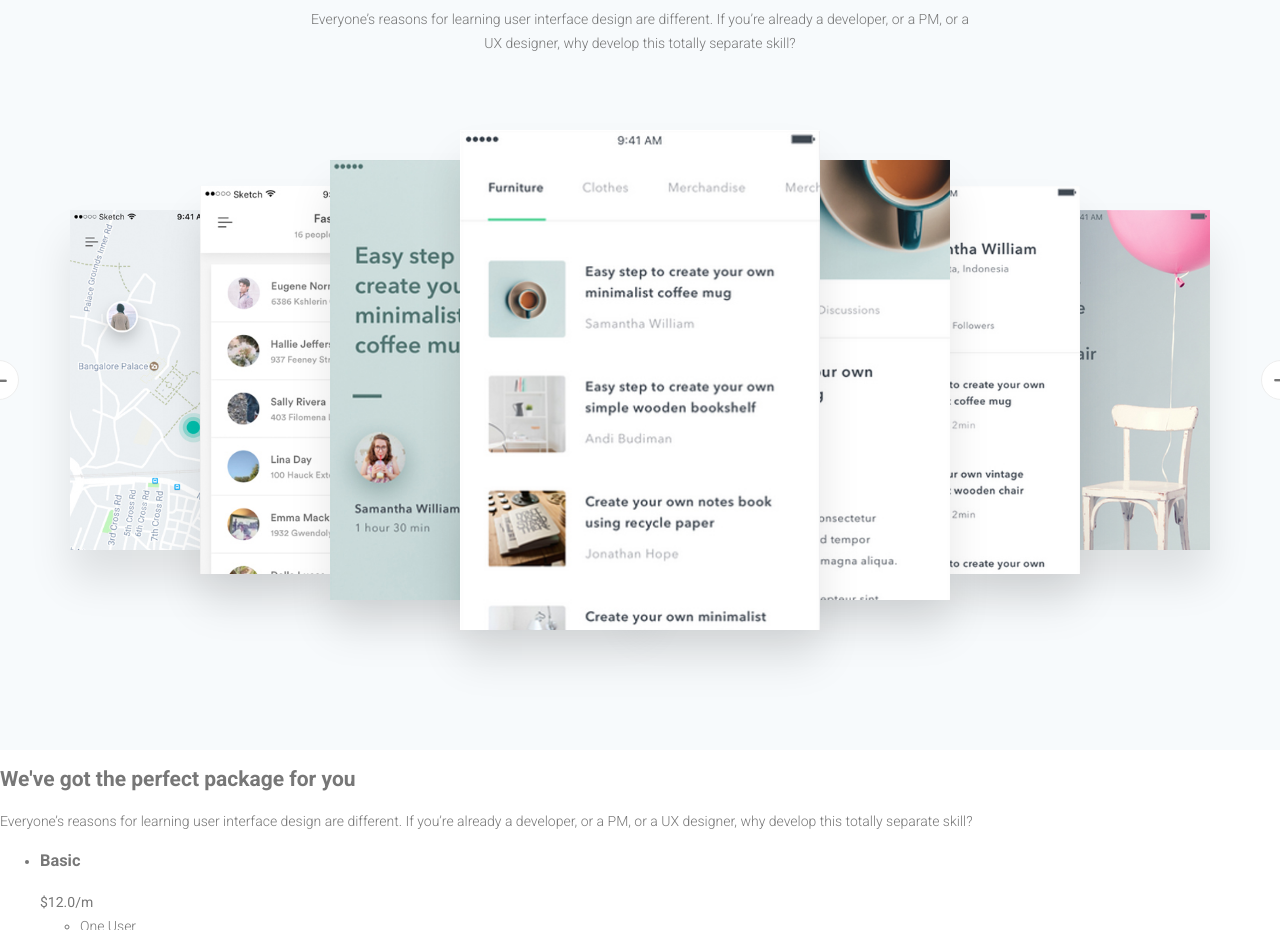
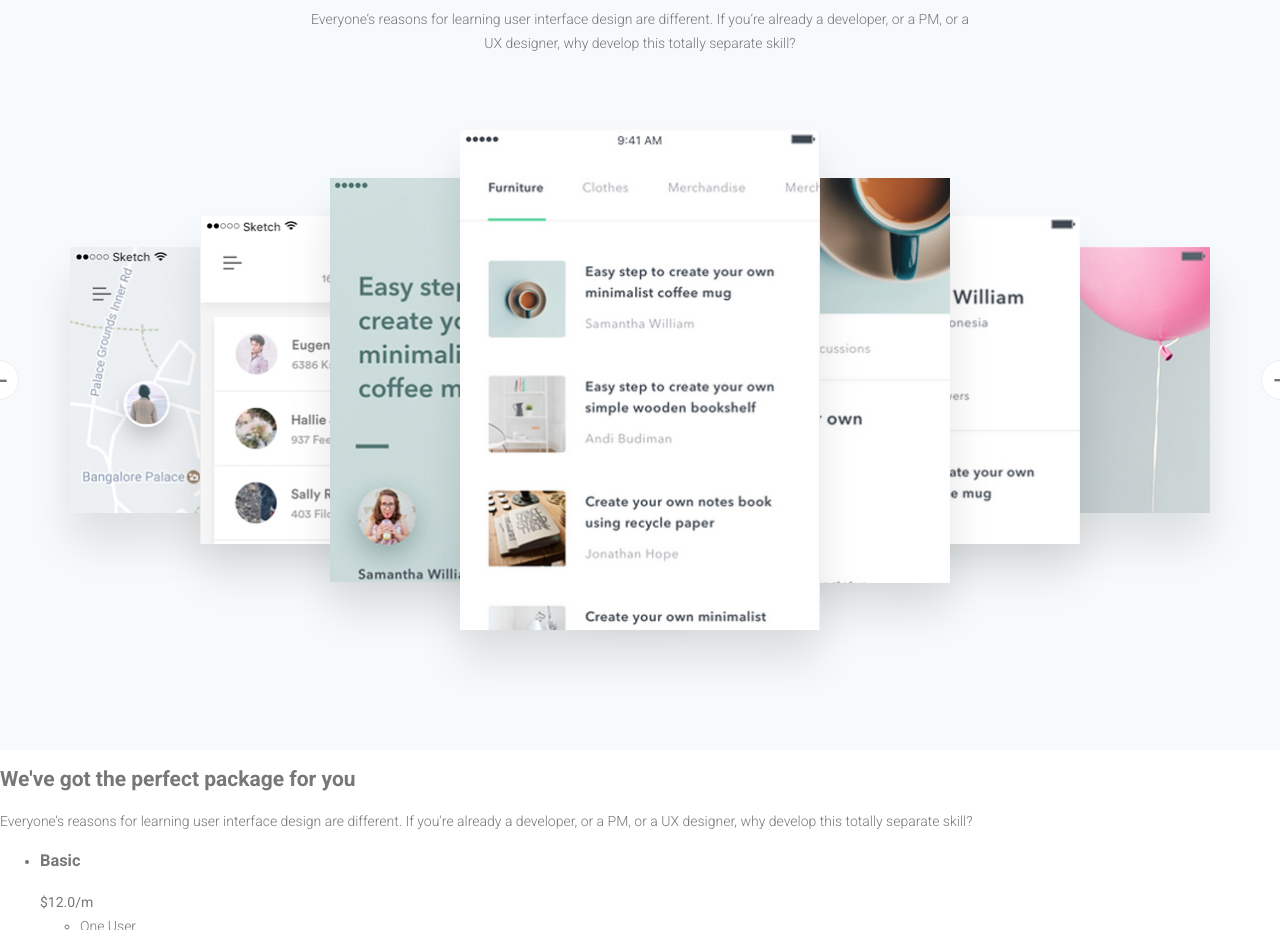
Before and after one commit to Mashustia/Giant, a website: page index.html in a window 1280 px wide. Shown: the part 2140-3070 px from the top of the page. Drawn offline with nearby package versions, Linux system fonts and the light colour scheme.

Commit message:
Исправления слайдера 1.1

```diff
--- a/css/style.css
+++ b/css/style.css
@@ -505,6 +505,7 @@ img {
   list-style: none;
   margin: 0;
   padding: 0;
+  overflow: hidden;
 }
 
 .wrap li {
@@ -512,7 +513,7 @@ img {
 }
 
 .wrap img {
-  height: inherit;
+  width: 100%;
 }
 
 .gg_btn {
--- a/js/interfaces_slider.js
+++ b/js/interfaces_slider.js
@@ -20,7 +20,8 @@
         "height": 500,            //幻灯片高度
         "firstPicWidth": 360,     //第一张图片宽
         "firstPicHeight": 500,    //第一张图片高度
-        "scale": 0.88,			 //比例大小
+        "scale": 1,			 //比例大小
+        "scaleHeight": 0.81,
         "speed": 500,              //切换速度
         "verticalAlign": "middle", //中间模式 top bottom
         'autoPlay': false,		  //是否自动播放
@@ -181,7 +182,7 @@ Carrousel.prototype={
     rightItems.each(function(i){
       level--;
       rw=rw*self.setting.scale;
-      rh=rh*self.setting.scale;
+      rh=rh*self.setting.scaleHeight;
       $(this).css({
         zIndex:level,
         width:rw,
@@ -189,11 +190,6 @@ Carrousel.prototype={
         left:firstOffsetLeft+self.setting.firstPicWidth+(gap*++i)-rw,
         top:self.setVerticalAlign(rh)
       });
-      console.log(firstOffsetLeft+self.setting.firstPicWidth+(gap*i)-rw);
-      console.log(firstOffsetLeft);
-      console.log(self.setting.firstPicWidth);
-      console.log(gap);
-      console.log(i);
 
     });
 
@@ -213,7 +209,7 @@ Carrousel.prototype={
 
       oloop--;
       lw=lw/self.setting.scale;
-      lh=lh/self.setting.scale;
+      lh=lh/self.setting.scaleHeight;
 
     });
   },
```
